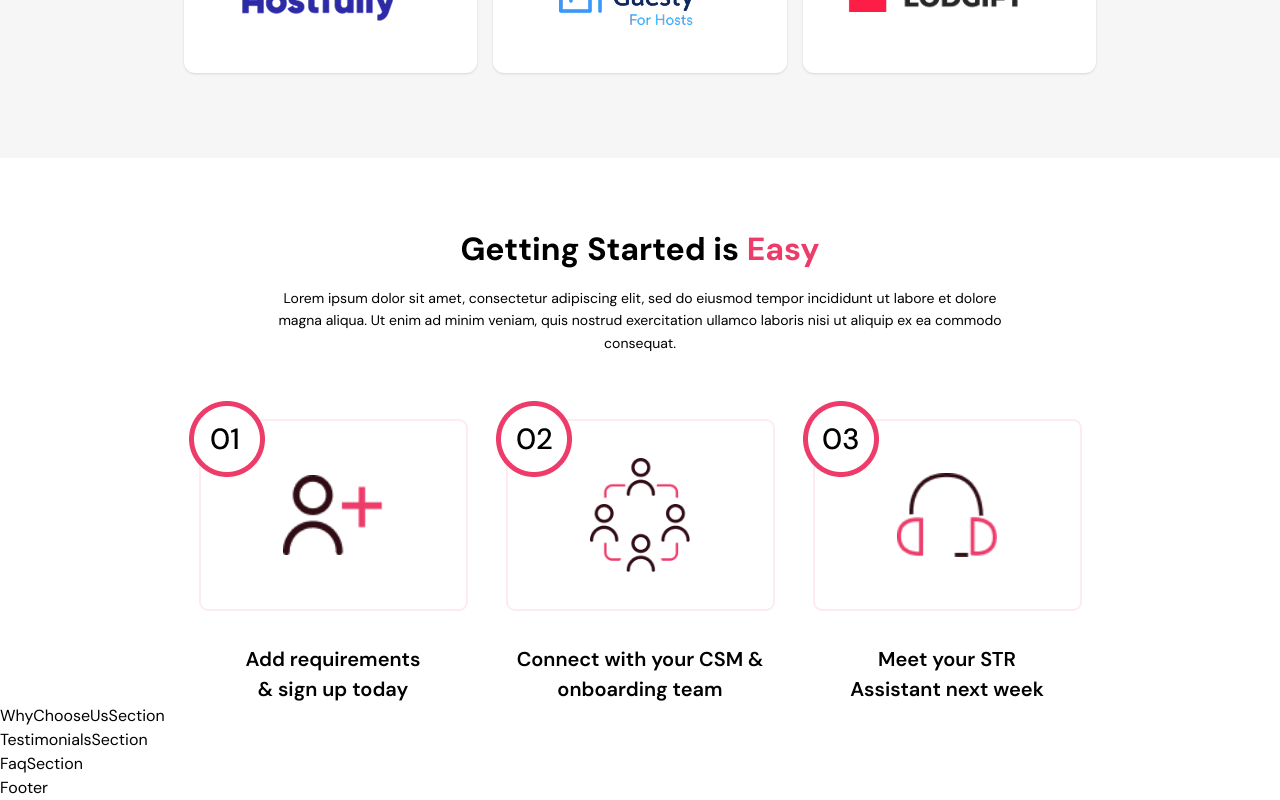
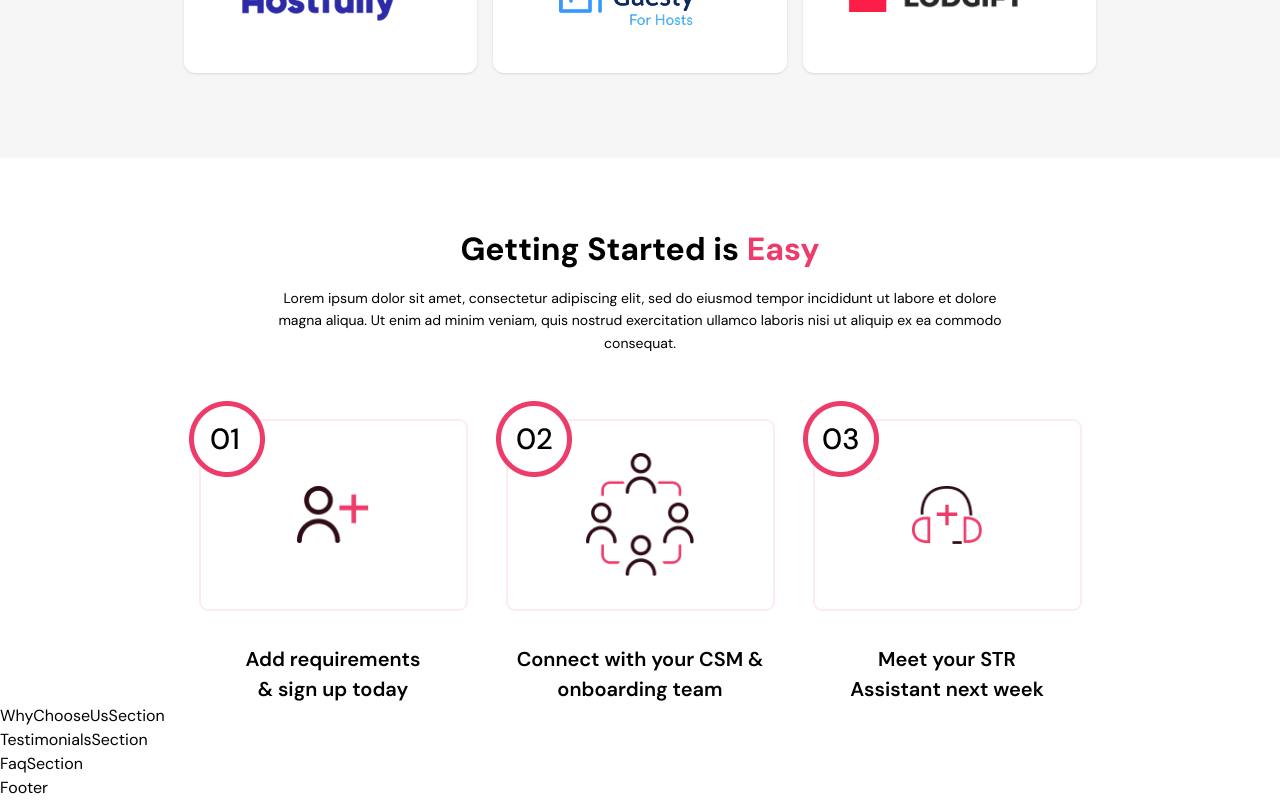
Before and after one commit to almahmud-dev/airbnb-assistant-landing, a Next.js app: page / in a window 1280 px wide. Shown: the part 3879-4679 px from the top of the page. Built offline with nearby package versions, Linux system fonts and the light colour scheme.

Commit message:
HowWorkSction e fix all

```diff
--- a/src/components/sections/HowItWorksSection.jsx
+++ b/src/components/sections/HowItWorksSection.jsx
@@ -29,14 +29,31 @@ export default function HowItWorksSection() {
                 </div>
 
                 {/* Icon */}
-                <AppImage
-                  src={step.icon}
-                  alt={step.label}
-                  width={100}
-                  height={100}
-                  style={{ height: "auto" }}
-                  className="object-contain"
-                />
+                <div className="relative">
+                  <AppImage
+                    src={step.icon}
+                    alt={step.label}
+                    width={step.mainIconWidth}
+                    height={step.mainIconHeight}
+                    className="object-contain"
+                  />
+                  {step.plusIcon && (
+                    <div className="absolute top-1/2 left-1/2 -translate-x-1/2 -translate-y-1/2">
+                      <svg
+                        width="21"
+                        height="21"
+                        viewBox="0 0 21 21"
+                        fill="none"
+                        xmlns="http://www.w3.org/2000/svg"
+                      >
+                        <path
+                          d="M21 8.01V11.49H12.18V21H8.82V11.49H0V8.01H8.82V0H12.18V8.01H21Z"
+                          fill="#ED3C6A"
+                        />
+                      </svg>
+                    </div>
+                  )}
+                </div>
               </div>
 
               {/* Label — card */}
```
Also changed, not shown: src/lib/constants.js.
